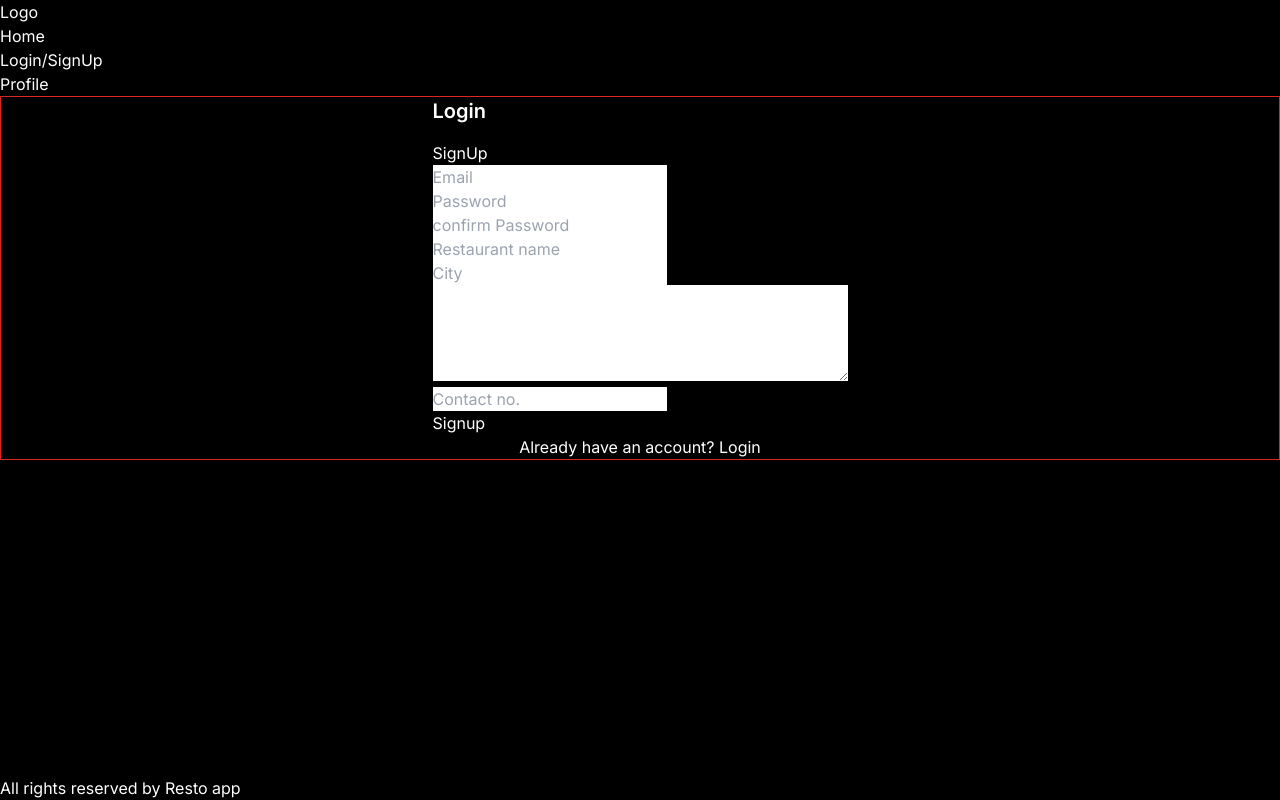
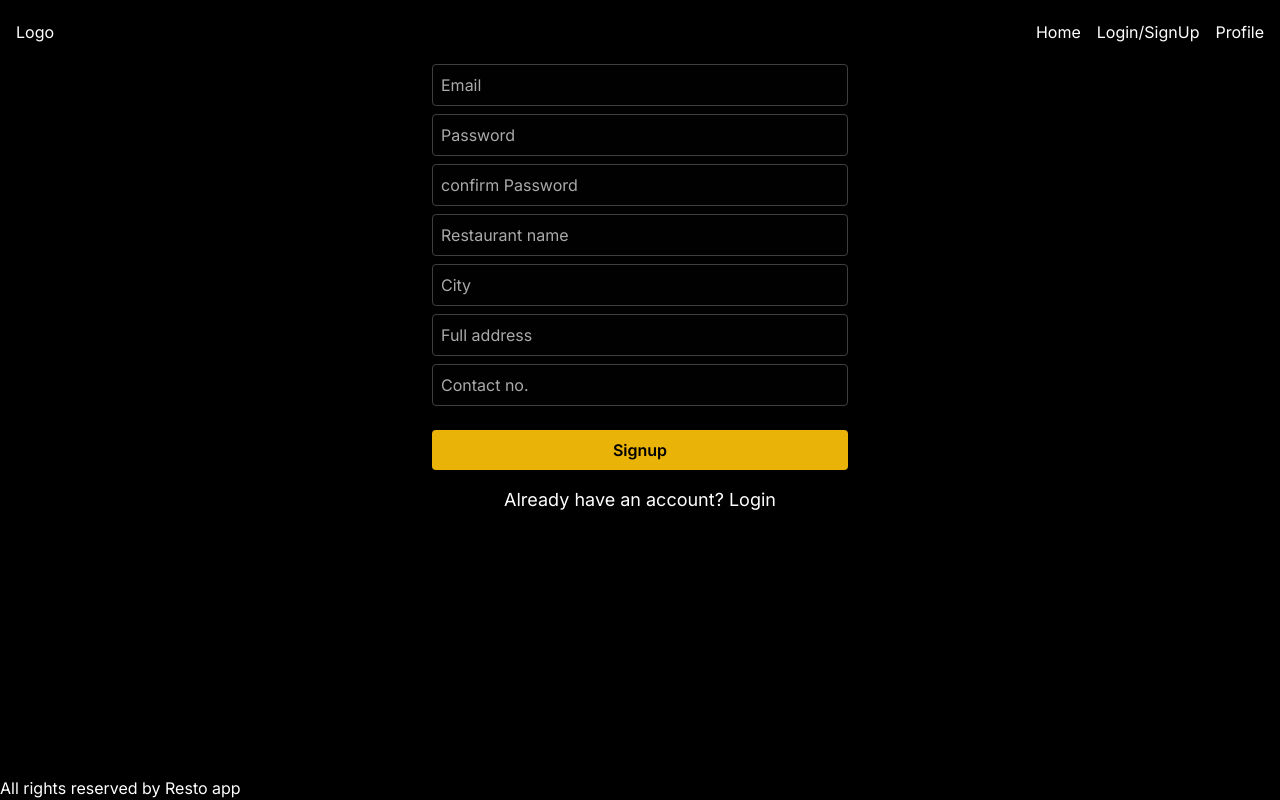
Before and after one commit to iamjabeed/nextjs14-restaurant-app, a Next.js app: page /restaurant in a window 1280 px wide. Both pictures are taken after a click on the button "Don't have an account? Signup". Built offline with nearby package versions, Linux system fonts and the light colour scheme.

Commit message:
style: login & signup pages

```diff
--- a/src/app/_components/RestaurantHeader.js
+++ b/src/app/_components/RestaurantHeader.js
@@ -1,11 +1,11 @@
 import Link from "next/link";
 const RestaurantHeader = () => {
   return (
-    <div className="">
+    <div className="flex justify-between items-center mx-4 h-16">
       <div className="logo">
         <h4>Logo</h4>
       </div>
-      <ul>
+      <ul className="flex gap-4">
         <li>
           <Link href="/">Home</Link>
         </li>
--- a/src/app/_components/RestaurantLogin.js
+++ b/src/app/_components/RestaurantLogin.js
@@ -1,9 +1,9 @@
 const RestaurantLogin = () => {
   return (
-    <section className="w-full sm:max-w-md 2xl:max-w-xl flex flex-col items-center justify-center mx-auto px-4">
+    <section className="w-[80vw] sm:max-w-md 2xl:max-w-xl flex flex-col items-center justify-center mx-auto px-4 h-full">
       {/* <h4>Login</h4> */}
       <div className="w-full">
-        <div>
+        <div className="mb-2">
           <input type="text" placeholder="Email" className="input-field" />
         </div>
         <div>
--- a/src/app/_components/RestaurantSignUp.js
+++ b/src/app/_components/RestaurantSignUp.js
@@ -1,37 +1,57 @@
 const RestaurantSignUp = () => {
   return (
-    <div>
-      <h4>SignUp</h4>
-      <div>
+    <div className="w-[80vw] sm:max-w-md 2xl:max-w-xl mx-auto px-4 gap-2">
+      {/* <h4>SignUp</h4> */}
+      <div className="w-full flex flex-col gap-2">
         <div>
-          <input type="text" placeholder="Email" />
+          <input type="text" placeholder="Email" className="input-field" />
         </div>
         <div>
-          <input type="password" placeholder="Password" />
+          <input
+            type="password"
+            placeholder="Password"
+            className="input-field"
+          />
         </div>
         <div>
-          <input type="password" placeholder="confirm Password" />
+          <input
+            type="password"
+            placeholder="confirm Password"
+            className="input-field"
+          />
         </div>
         <div>
-          <input type="text" placeholder="Restaurant name" />
+          <input
+            type="text"
+            placeholder="Restaurant name"
+            className="input-field"
+          />
         </div>
         <div>
-          <input type="text" placeholder="City" />
+          <input type="text" placeholder="City" className="input-field" />
         </div>
         <div>
-          {/* <input type="textarea" placeholder="Full address" /> */}
-          <textarea
+          <input
+            type="textarea"
+            placeholder="Full address"
+            className="input-field"
+          />
+          {/* <textarea
             name="Full address"
             id="FullAddress"
             cols="40"
             rows="4"
-          ></textarea>
+          ></textarea> */}
         </div>
         <div>
-          <input type="number" placeholder="Contact no." />
+          <input
+            type="number"
+            placeholder="Contact no."
+            className="input-field"
+          />
         </div>
         <div>
-          <button>Signup</button>
+          <button className="submit-btn">Signup</button>
         </div>
       </div>
     </div>
--- a/src/app/globals.css
+++ b/src/app/globals.css
@@ -30,5 +30,5 @@ body {
 }
 
 .submit-btn {
-  @apply w-full bg-yellow-500 hover:bg-[#ecf400e5] transition-colors text-black border-none px-4 py-2 rounded cursor-pointer my-[1rem] text-base font-semibold;
+  @apply w-full bg-yellow-500 hover:bg-yellow-600 transition-colors text-black border-none px-4 py-2 rounded cursor-pointer my-[1rem] text-base font-semibold;
 }
--- a/src/app/restaurant/page.js
+++ b/src/app/restaurant/page.js
@@ -12,13 +12,12 @@ const page = () => {
     <section className="">
       <div>
         <RestaurantHeader />
-
-        <div className="flex justify-center items-center h-full w-full flex-col border border-red-600">
+        <div>
           <div>
-            <h2 className="mb-4 font-semibold text-xl">Login</h2>
+            {/* <h2 className="mb-4 font-semibold text-xl">Login</h2> */}
             {login ? <RestaurantLogin /> : <RestaurantSignUp />}
           </div>
-          <div>
+          <div className="flex items-center justify-center text-lg">
             <button onClick={() => setLogin(!login)}>
               {login
                 ? "Don't have an account? Signup"
```
